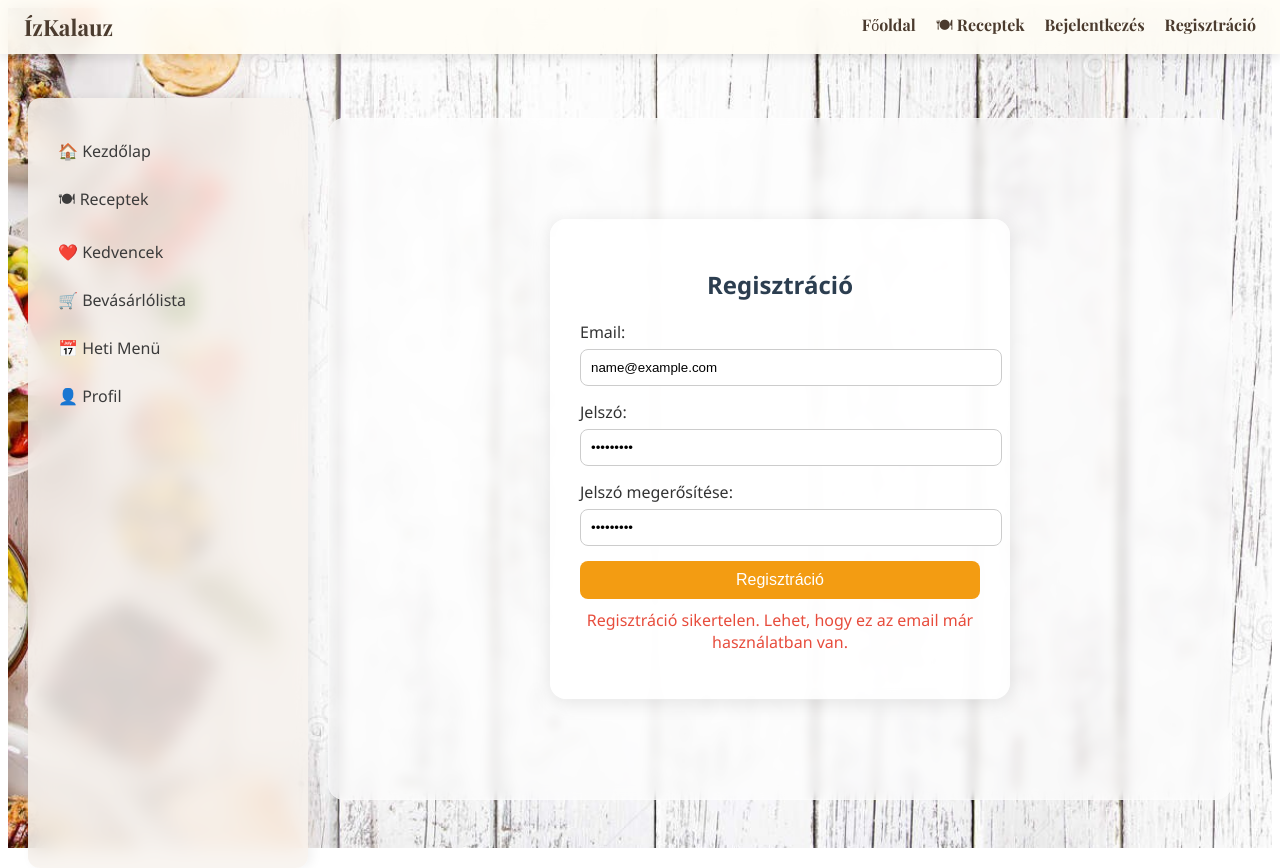
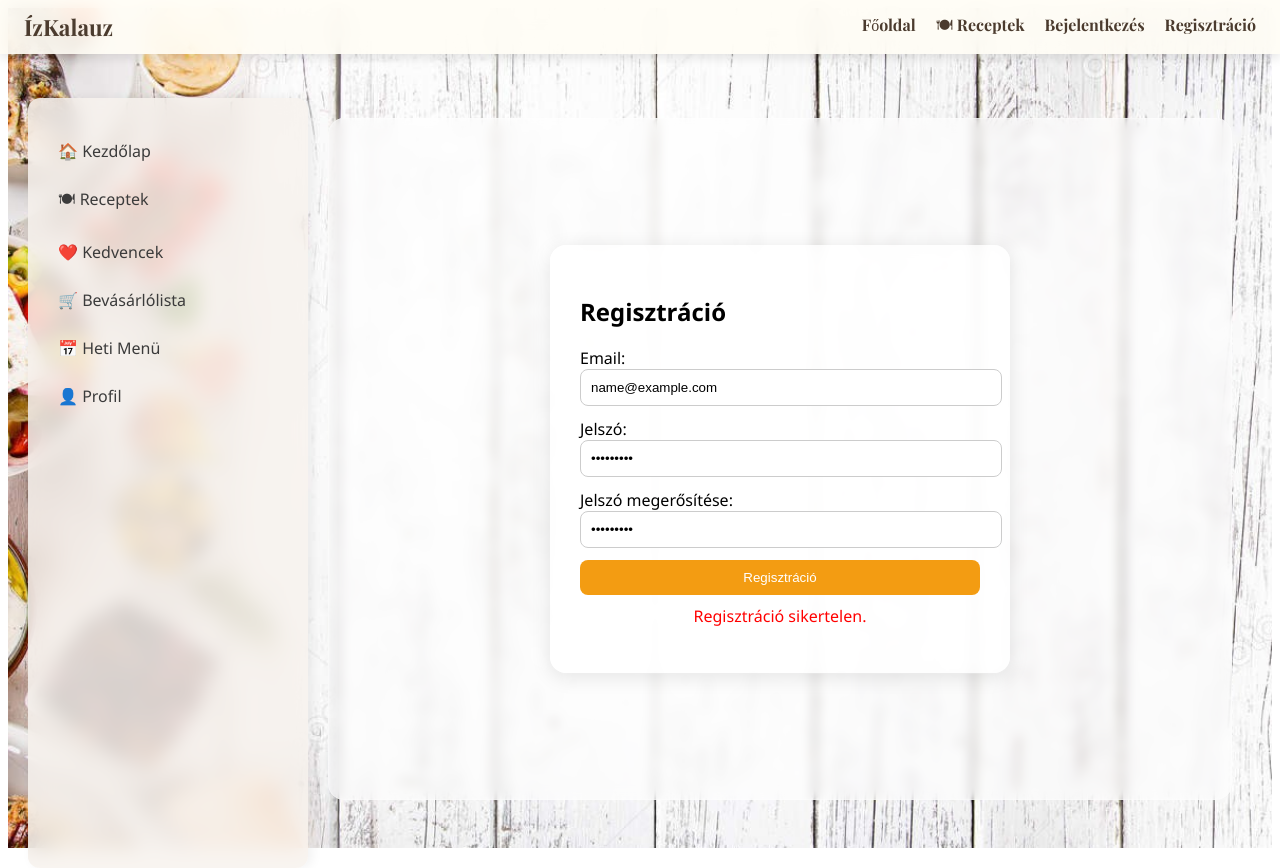
Before and after one commit to Flo535/izkalauzfrontend, a Vue app: page /register in a window 1280 px wide. Both pictures are taken after typing "name@example.com", "Sample123", "Sample123" into the empty fields and a click on the button "Regisztráció". Built offline with nearby package versions, Linux system fonts and the light colour scheme; no server answers.

Commit message:
Frontend: jelenlegi stabil állapot feltöltése

```diff
--- /dev/null
+++ b/src/pages/AdminUsers.vue
@@ -0,0 +1,72 @@
+<template>
+  <div class="admin-users glass-box">
+    <h2>Felhasználók kezelése (Admin)</h2>
+
+    <div v-if="error" class="error">{{ error }}</div>
+    <div v-if="users.length === 0 && !error">Nincs felhasználó.</div>
+
+    <table v-if="users.length">
+      <thead>
+        <tr>
+          <th>Email</th>
+          <th>Role</th>
+          <th>Műveletek</th>
+        </tr>
+      </thead>
+      <tbody>
+        <tr v-for="user in users" :key="user.id">
+          <td>{{ user.email }}</td>
+          <td>
+            <select v-model="user.role" @change="updateRole(user)">
+              <option value="User">User</option>
+              <option value="Admin">Admin</option>
+            </select>
+          </td>
+          <td>
+            <button @click="deleteUser(user.id)">Törlés</button>
+          </td>
+        </tr>
+      </tbody>
+    </table>
+  </div>
+</template>
+
+<script>
+import api from '@/axios'
+
+export default {
+  name: 'AdminUsers',
+  data() {
+    return { users: [], error: null }
+  },
+  async mounted() {
+    await this.fetchUsers()
+  },
+  methods: {
+    async fetchUsers() {
+      try {
+        const { data } = await api.get('/Users')
+        this.users = data
+      } catch (err) {
+        this.error = err.response?.data?.message || 'Hiba a felhasználók lekérésekor.'
+      }
+    },
+    async deleteUser(id) {
+      if (!confirm('Biztos törlöd a felhasználót?')) return
+      try {
+        await api.delete(`/Users/${id}`)
+        this.users = this.users.filter(u => u.id !== id)
+      } catch (err) {
+        this.error = err.response?.data?.message || 'Hiba a felhasználó törlésekor.'
+      }
+    },
+    async updateRole(user) {
+      try {
+        await api.put(`/Users/${user.id}/role`, { role: user.role })
+      } catch (err) {
+        this.error = err.response?.data?.message || 'Hiba a szerepkör frissítésekor.'
+      }
+    }
+  }
+}
+</script>
--- a/src/pages/Login.vue
+++ b/src/pages/Login.vue
@@ -1,32 +1,42 @@
 <template>
   <div class="login-container">
     <h2>Bejelentkezés</h2>
-    <input v-model="email" type="email" placeholder="Email" />
-    <input v-model="password" type="password" placeholder="Jelszó" />
-    <button @click="login">Bejelentkezés</button>
-    <div v-if="error" class="error">{{ error }}</div>
+    <form @submit.prevent="login">
+      <div>
+        <label for="email">Email:</label>
+        <input type="email" v-model="email" required />
+      </div>
+      <div>
+        <label for="password">Jelszó:</label>
+        <input type="password" v-model="password" required />
+      </div>
+      <button type="submit">Bejelentkezés</button>
+      <p v-if="errorMsg" class="error">{{ errorMsg }}</p>
+    </form>
   </div>
 </template>
 
 <script>
-import axios from 'axios'
+import api from '@/axios'
 
 export default {
+  name: 'Login',
   data() {
-    return { email: '', password: '', error: null }
+    return {
+      email: '',
+      password: '',
+      errorMsg: ''
+    }
   },
   methods: {
     async login() {
       try {
-        const res = await axios.post('https://localhost:5150/api/Auth/Login', {
-          email: this.email,
-          password: this.password
-        })
-        localStorage.setItem('token', res.data.token)
-        localStorage.setItem('email', res.data.email)
-        this.$router.push('/profile')
+        const response = await api.post('/Auth/Login', { email: this.email, password: this.password })
+        localStorage.setItem('token', response.data.token)
+        localStorage.setItem('email', this.email)
+        this.$router.push('/')
       } catch (err) {
-        this.error = err.response?.data?.message || 'Hibás bejelentkezés'
+        this.errorMsg = 'Hiba a bejelentkezés során'
       }
     }
   }
@@ -34,8 +44,8 @@ export default {
 </script>
 
 <style scoped>
-.login-container { max-width: 400px; margin: 100px auto; text-align: center; }
-input { display: block; width: 100%; margin: 10px 0; padding: 8px; }
-button { padding: 8px 16px; cursor: pointer; }
-.error { color: red; margin-top: 10px; }
+.login-container { max-width: 400px; margin: 100px auto; padding: 24px; background: rgba(255,253,245,0.9); border-radius: 8px; box-shadow: 0 4px 10px rgba(0,0,0,0.1); }
+input { width: 100%; padding: 8px; margin-bottom: 12px; border-radius: 4px; border: 1px solid #ccc; }
+button { width: 100%; padding: 10px; background-color: #4b3b2e; color: white; border: none; border-radius: 4px; cursor: pointer; }
+.error { color: red; margin-top: 8px; }
 </style>
--- a/src/pages/Register.vue
+++ b/src/pages/Register.vue
@@ -1,3 +1,28 @@
+<template>
+  <div class="form-wrapper">
+    <div class="form-container glass-box">
+      <h2>Regisztráció</h2>
+      <form @submit.prevent="handleRegister">
+        <div class="form-group">
+          <label for="email">Email:</label>
+          <input type="email" v-model="email" required />
+        </div>
+        <div class="form-group">
+          <label for="password">Jelszó:</label>
+          <input type="password" v-model="password" required />
+        </div>
+        <div class="form-group">
+          <label for="confirmPassword">Jelszó megerősítése:</label>
+          <input type="password" v-model="confirmPassword" required />
+        </div>
+        <button type="submit" :disabled="loading">{{ loading ? 'Folyamatban...' : 'Regisztráció' }}</button>
+      </form>
+      <p v-if="error" class="error">{{ error }}</p>
+      <p v-if="success" class="success">{{ success }}</p>
+    </div>
+  </div>
+</template>
+
 <script>
 import api from '@/axios'
 
@@ -17,160 +42,28 @@ export default {
     async handleRegister() {
       this.error = null
       this.success = null
-
-      // 🧩 Egyszerű validálás
-      if (!this.email || !this.password || !this.confirmPassword) {
-        this.error = 'Kérlek tölts ki minden mezőt.'
-        return
-      }
-
-      if (this.password.length < 6) {
-        this.error = 'A jelszónak legalább 6 karakter hosszúnak kell lennie.'
-        return
-      }
-
-      if (this.password !== this.confirmPassword) {
-        this.error = 'A jelszavak nem egyeznek.'
-        return
-      }
+      if (!this.email || !this.password || !this.confirmPassword) { this.error = 'Kérlek tölts ki minden mezőt.'; return }
+      if (this.password.length < 6) { this.error = 'A jelszó túl rövid.'; return }
+      if (this.password !== this.confirmPassword) { this.error = 'Jelszavak nem egyeznek.'; return }
 
       this.loading = true
-
       try {
-        // 🔹 Axios instance használata (automatikus baseURL + header)
-        const response = await api.post('/Auth/register', {
-          email: this.email,
-          password: this.password
-        })
-
-        console.log('✅ Sikeres regisztráció:', response.data)
+        const response = await api.post('/Auth/register', { email: this.email, password: this.password })
         this.success = 'Sikeres regisztráció! Átirányítás a bejelentkezéshez...'
-
-        setTimeout(() => {
-          this.$router.push('/login')
-        }, 2000)
+        setTimeout(() => { this.$router.push('/login') }, 2000)
       } catch (err) {
-        console.error('❌ Regisztrációs hiba:', err.response?.data || err.message)
-        this.error =
-          err.response?.data?.message ||
-          'Regisztráció sikertelen. Lehet, hogy ez az email már használatban van.'
-      } finally {
-        this.loading = false
-      }
+        this.error = err.response?.data?.message || 'Regisztráció sikertelen.'
+      } finally { this.loading = false }
     }
   }
 }
 </script>
 
-<template>
-  <div class="form-wrapper">
-    <div class="form-container glass-box">
-      <h2>Regisztráció</h2>
-      <form @submit.prevent="handleRegister">
-        <div class="form-group">
-          <label for="email">Email:</label>
-          <input type="email" v-model="email" id="email" placeholder="pl. pelda@email.com" required />
-        </div>
-
-        <div class="form-group">
-          <label for="password">Jelszó:</label>
-          <input type="password" v-model="password" id="password" required />
-        </div>
-
-        <div class="form-group">
-          <label for="confirmPassword">Jelszó megerősítése:</label>
-          <input type="password" v-model="confirmPassword" id="confirmPassword" required />
-        </div>
-
-        <button type="submit" :disabled="loading">
-          {{ loading ? 'Folyamatban...' : 'Regisztráció' }}
-        </button>
-      </form>
-
-      <p v-if="error" class="error">{{ error }}</p>
-      <p v-if="success" class="success">{{ success }}</p>
-    </div>
-  </div>
-</template>
-
 <style scoped>
-.form-wrapper {
-  display: flex;
-  justify-content: center;
-  align-items: center;
-  min-height: 80vh;
-}
-
-.form-container {
-  width: 100%;
-  max-width: 400px;
-  padding: 30px;
-  border-radius: 16px;
-  box-shadow: 0 4px 20px rgba(0, 0, 0, 0.1);
-  background: rgba(255, 255, 255, 0.65);
-  backdrop-filter: blur(8px);
-}
-
-h2 {
-  text-align: center;
-  margin-bottom: 20px;
-  color: #2c3e50;
-}
-
-.form-group {
-  margin-bottom: 15px;
-}
-
-label {
-  display: block;
-  margin-bottom: 6px;
-  color: #333;
-}
-
-input {
-  width: 100%;
-  padding: 10px;
-  border-radius: 8px;
-  border: 1px solid #ccc;
-  outline: none;
-  transition: 0.3s;
-}
-
-input:focus {
-  border-color: #f39c12;
-  box-shadow: 0 0 5px rgba(243,156,18,0.4);
-}
-
-button {
-  width: 100%;
-  background: #f39c12;
-  color: white;
-  border: none;
-  padding: 10px;
-  border-radius: 8px;
-  font-size: 16px;
-  cursor: pointer;
-  transition: 0.3s;
-}
-
-button:hover:not(:disabled) {
-  background: #e67e22;
-}
-
-button:disabled {
-  background: #ccc;
-  cursor: not-allowed;
-}
-
-.error {
-  color: #e74c3c;
-  margin-top: 10px;
-  text-align: center;
-}
-
-.success {
-  color: #27ae60;
-  margin-top: 10px;
-  text-align: center;
-}
+.form-wrapper { display: flex; justify-content: center; align-items: center; min-height: 80vh; }
+.form-container { width: 100%; max-width: 400px; padding: 30px; border-radius: 16px; box-shadow: 0 4px 20px rgba(0,0,0,0.1); background: rgba(255,255,255,0.65); backdrop-filter: blur(8px); }
+input { width: 100%; padding: 10px; margin-bottom: 12px; border-radius: 8px; border: 1px solid #ccc; }
+button { width: 100%; padding: 10px; background: #f39c12; color: white; border: none; border-radius: 8px; cursor: pointer; }
+.error { color: red; text-align: center; margin-top: 10px; }
+.success { color: green; text-align: center; margin-top: 10px; }
 </style>
--- a/src/router/index.js
+++ b/src/router/index.js
@@ -1,18 +1,22 @@
 import { createRouter, createWebHistory } from 'vue-router'
+import Home from '../pages/Home.vue'
+import Recipes from '../pages/Recipe.vue'
 import Login from '../pages/Login.vue'
 import Register from '../pages/Register.vue'
 import Profile from '../pages/Profile.vue'
-import Home from '../pages/Home.vue'
-import Recipes from '../pages/Recipe.vue'
-
+import AdminUsers from '../pages/AdminUsers.vue'
 
 const routes = [
   { path: '/', component: Home },
+  { path: '/recipes', component: Recipes },
   { path: '/login', component: Login },
   { path: '/register', component: Register },
   { path: '/profile', component: Profile },
-  { path: '/recipes', component: Recipes }, // <-- EZ ÚJ
-
+  {
+    path: '/admin',
+    component: AdminUsers,
+    meta: { requiresAdmin: true }
+  }
 ]
 
 const router = createRouter({
@@ -20,4 +24,23 @@ const router = createRouter({
   routes
 })
 
+// Globális navigációs őr
+router.beforeEach((to, from, next) => {
+  const token = localStorage.getItem('token')
+  let role = null
+  if (token) {
+    try {
+      const payload = JSON.parse(atob(token.split('.')[1]))
+      role = payload.role
+    } catch {}
+  }
+
+  if (to.meta.requiresAdmin && role !== 'Admin') {
+    alert('Ehhez a felülethez nincs jogosultságod!')
+    return next('/')
+  }
+
+  next()
+})
+
 export default router
```
Also changed, not shown: src/auth.js (added, +23 -0 lines), src/components/Navbar.vue (+27 -2 lines), 1 other file (tests, documents, lock files or other folders).
